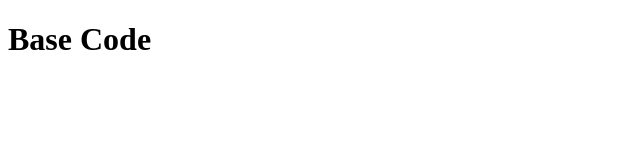
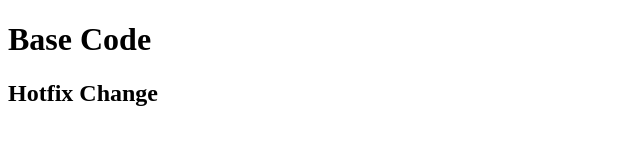
Before and after one commit to Sri-Manikandan/Version-Control-using-Git, a plain HTML site: page task7/index.html in a window 1280 px wide. Shown: the whole page, without its empty margins (0-640 px from the left). Drawn offline with Linux system fonts and the light colour scheme.

Commit message:
hotfix applied

```diff
--- a/task7/index.html
+++ b/task7/index.html
@@ -7,5 +7,6 @@
 </head>
 <body>
     <h1>Base Code</h1>
+    <h2>Hotfix Change</h2>
 </body>
 </html>
```
